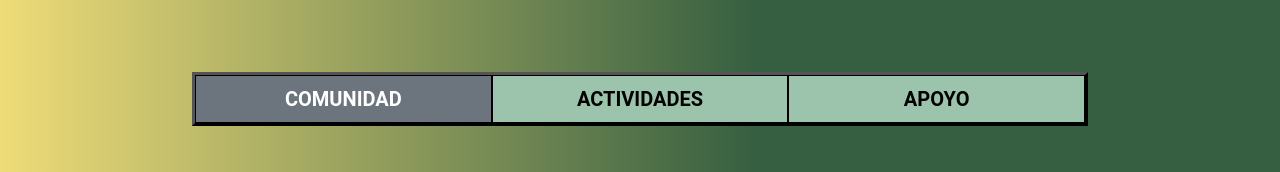
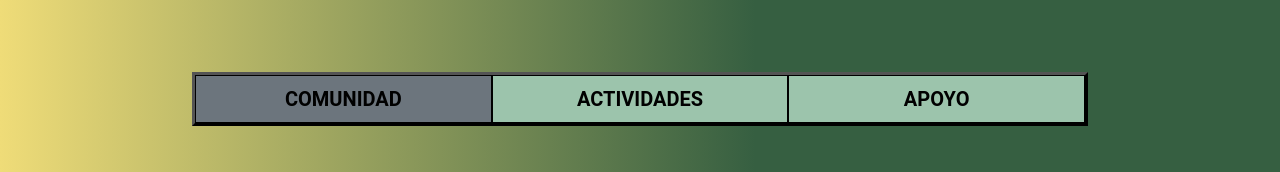
Before and after one commit to einarch/ComunidadAdultoMayor, a React (Create React App) app: page /Comunidad in a window 1280 px wide. Shown: the top 172 px of the page. Built offline with nearby package versions, Linux system fonts and the light colour scheme; no server answers.

Commit message:
Solucion al bug de navegacion

```diff
--- a/src/components/Navegacion.js
+++ b/src/components/Navegacion.js
@@ -8,7 +8,9 @@ const Navegacion = () => {
     <Container className="p-5 mb-4 bg-ligth rounded-3 justify-content-center" >
       <ul className="nav nav-pills  nav-fill justify-content-center bg-ligth" >
         <li className="nav-item">
-          <a className="nav-link active btn-lg bg-secondary  "  aria-current="page" href="/Comunidad">COMUNIDAD</a>
+          <a className="nav-link active btn-lg bg-secondary" style={{
+                    color: "black"
+                }} aria-current="page" href="/Comunidad">COMUNIDAD</a>
         </li>
         <li className="nav-item">
           <a className="nav-link btn-lg" aria-current="page" href="/Actividades">ACTIVIDADES</a>
--- a/src/components/NavegacionVol.js
+++ b/src/components/NavegacionVol.js
@@ -12,7 +12,7 @@ const NavegacionVol = () => {
           <a className="nav-link btn-lg" aria-current="page" href="/Actividades">ACTIVIDADES</a>
         </li>
         <li className="nav-item">
-          <a className="nav-link active btn-lg  bg-secondary" style={{
+          <a className="nav-link active btn-lg bg-secondary" style={{
                     color: "black"
                 }} aria-current="page" href="/Voluntarios">APOYO</a>
         </li>
```
